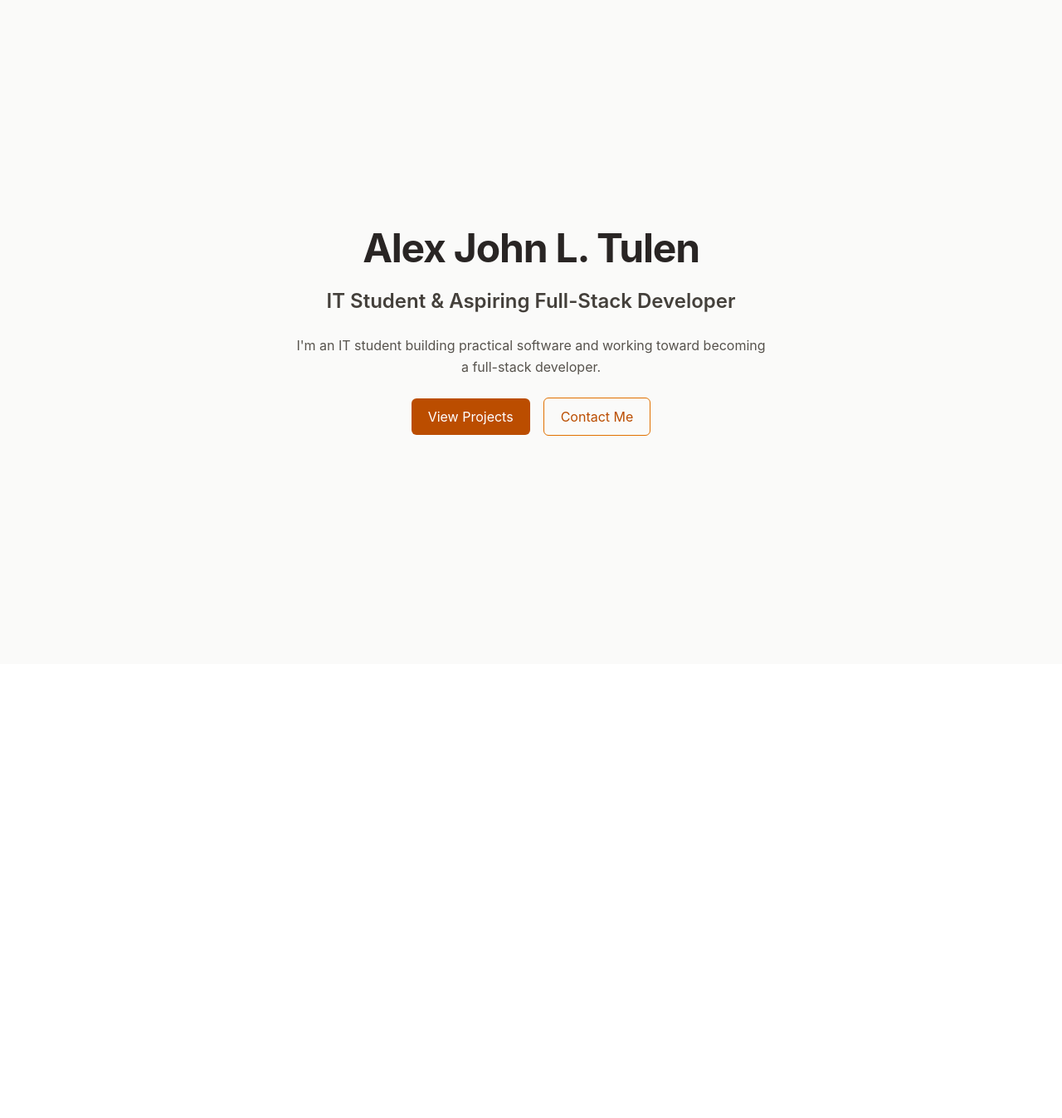
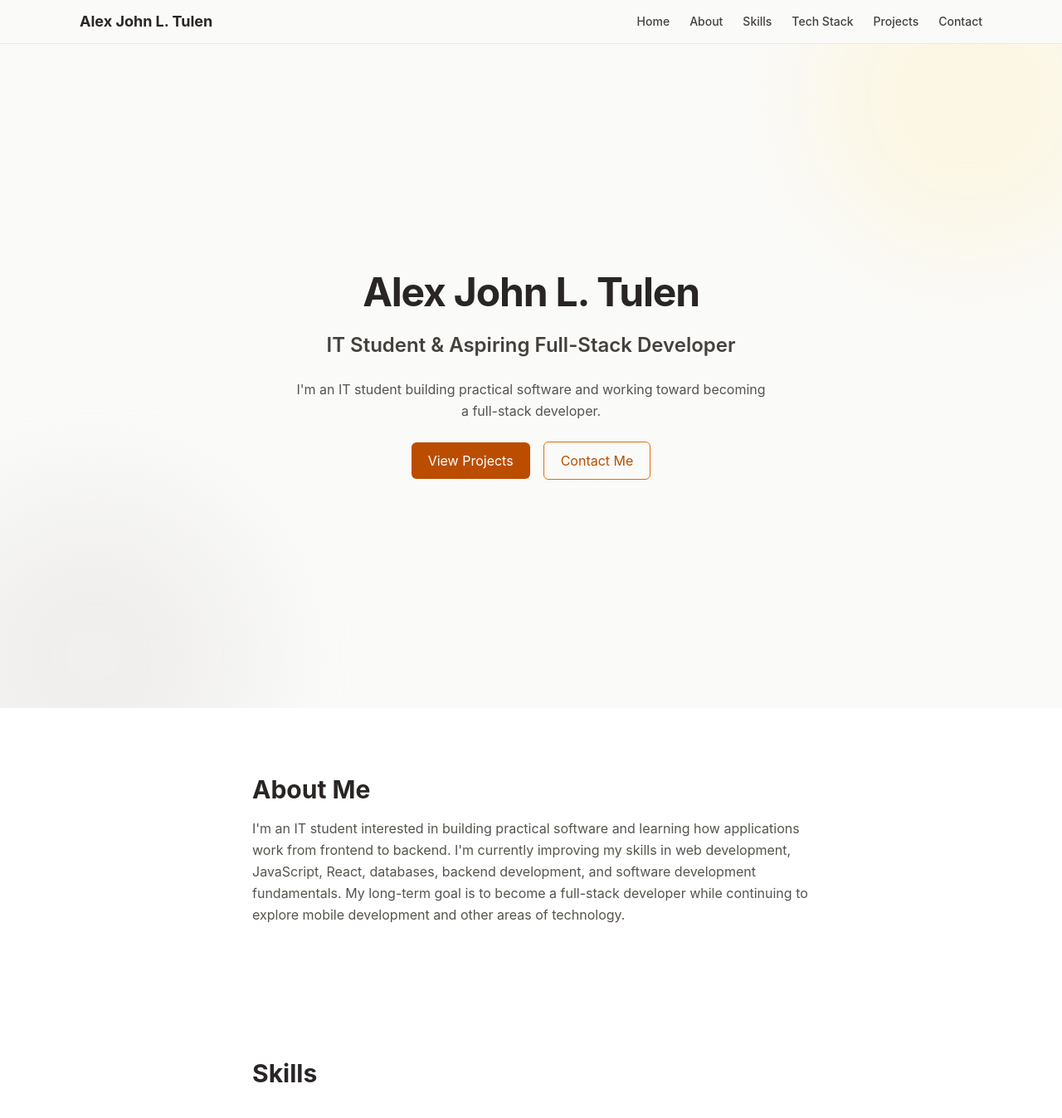
Before and after one commit to Cymrc/portfolio, a React (Vite) app: page / in a window 1280 px wide. Shown: the top 1347 px of the page at 83% size. Before the commit the page ends 800 px from the top, so only its background shows below. Built offline with nearby package versions, Linux system fonts and the light colour scheme.

Commit message:
feat: add Hero, About, and Skills sections

```diff
--- a/src/App.jsx
+++ b/src/App.jsx
@@ -1,10 +1,19 @@
+import Navbar from "./components/layout/Navbar";
 import Hero from "./components/sections/Hero";
+import About from "./components/sections/About";
+import Skills from "./components/sections/Skills";
 
 function App() {
   return (
-    <main>
-      <Hero />
-    </main>
+    <>
+      <Navbar />
+
+      <main>
+        <Hero />
+        <About />
+        <Skills />
+      </main>
+    </>
   );
 }
 
--- /dev/null
+++ b/src/components/layout/Navbar.jsx
@@ -0,0 +1,82 @@
+import { useState } from "react";
+
+function Navbar() {
+  const [isMenuOpen, setIsMenuOpen] = useState(false);
+
+  const navLinks = [
+    { name: "Home", href: "#hero" },
+    { name: "About", href: "#about" },
+    { name: "Skills", href: "#skills" },
+    { name: "Tech Stack", href: "#tech-stack" },
+    { name: "Projects", href: "#projects" },
+    { name: "Contact", href: "#contact" },
+  ];
+
+  const handleLinkClick = () => {
+    setIsMenuOpen(false);
+  };
+
+  return (
+    <header className="sticky top-0 z-50 border-b border-stone-200/80 bg-stone-50">
+      <nav
+        aria-label="Main Navigation"
+        className="mx-auto flex max-w-6xl items-center justify-between px-4 py-3 sm:px-6 lg:px-8"
+      >
+        {/* Brand Name Link */}
+        <a
+          href="#hero"
+          onClick={handleLinkClick}
+          className="text-base font-bold text-stone-800 transition-colors duration-200 hover:text-amber-800 focus-visible:outline-2 focus-visible:outline-amber-700 focus-visible:outline-offset-2 sm:text-lg"
+        >
+          Alex John L. Tulen
+        </a>
+
+        {/* Desktop Navigation Links */}
+        <div className="hidden items-center gap-6 md:flex">
+          {navLinks.map((link) => (
+            <a
+              key={link.name}
+              href={link.href}
+              className="text-sm font-medium text-stone-700 transition-colors duration-200 hover:text-amber-700 focus-visible:outline-2 focus-visible:outline-amber-700 focus-visible:outline-offset-2"
+            >
+              {link.name}
+            </a>
+          ))}
+        </div>
+
+        {/* Mobile Toggle Button */}
+        <button
+          type="button"
+          onClick={() => setIsMenuOpen(!isMenuOpen)}
+          aria-expanded={isMenuOpen}
+          aria-label="Toggle navigation"
+          className="rounded-md border border-stone-300 px-3 py-1.5 text-stone-700 transition-colors duration-200 hover:bg-stone-100 focus-visible:outline-2 focus-visible:outline-amber-700 focus-visible:outline-offset-2 md:hidden"
+        >
+          <span className="text-base font-bold leading-none select-none">
+            {isMenuOpen ? "✕" : "☰"}
+          </span>
+        </button>
+      </nav>
+
+      {/* Mobile Navigation Dropdown */}
+      {isMenuOpen && (
+        <div className="border-t border-stone-200/80 bg-stone-50 px-4 py-3 md:hidden">
+          <div className="flex flex-col gap-2">
+            {navLinks.map((link) => (
+              <a
+                key={link.name}
+                href={link.href}
+                onClick={handleLinkClick}
+                className="block rounded-md px-3 py-2 text-base font-medium text-stone-700 transition-colors duration-200 hover:bg-stone-100 hover:text-amber-700 focus-visible:outline-2 focus-visible:outline-amber-700"
+              >
+                {link.name}
+              </a>
+            ))}
+          </div>
+        </div>
+      )}
+    </header>
+  );
+}
+
+export default Navbar;
--- /dev/null
+++ b/src/components/sections/About.jsx
@@ -0,0 +1,19 @@
+function About() {
+  return (
+    <section id="about" className="px-4 py-20">
+      <div className="max-w-2xl mx-auto flex flex-col gap-4">
+        <h2 className="text-3xl font-bold text-stone-800">About Me</h2>
+        <p className="text-base text-stone-600 leading-relaxed">
+          I'm an IT student interested in building practical software and
+          learning how applications work from frontend to backend. I'm currently
+          improving my skills in web development, JavaScript, React, databases,
+          backend development, and software development fundamentals. My
+          long-term goal is to become a full-stack developer while continuing to
+          explore mobile development and other areas of technology.
+        </p>
+      </div>
+    </section>
+  );
+}
+
+export default About;
--- a/src/components/sections/Hero.jsx
+++ b/src/components/sections/Hero.jsx
@@ -2,9 +2,22 @@ function Hero() {
   return (
     <section
       id="hero"
-      className="flex min-h-[100dvh] flex-col items-center justify-center gap-6 bg-stone-50 px-4 text-center sm:px-6 lg:px-8"
+      className="relative flex min-h-[100dvh] flex-col items-center justify-center overflow-hidden bg-stone-50 px-4 text-center sm:px-6 lg:px-8"
     >
-      <div className="flex max-w-2xl flex-col items-center gap-6">
+      {/* Subtle Warm Earthy Ambient Background Accents */}
+      <div
+        aria-hidden="true"
+        className="pointer-events-none absolute inset-0 select-none overflow-hidden"
+      >
+        {/* Top-Right Soft Amber Glow */}
+        <div className="absolute -top-32 -right-20 h-80 w-80 rounded-full bg-amber-100/40 blur-3xl sm:h-96 sm:w-96" />
+
+        {/* Bottom-Left Soft Stone Accent Glow */}
+        <div className="absolute -bottom-32 -left-20 h-80 w-80 rounded-full bg-stone-200/50 blur-3xl sm:h-96 sm:w-96" />
+      </div>
+
+      {/* Hero Content */}
+      <div className="relative z-10 flex max-w-2xl flex-col items-center gap-6">
         <h1 className="text-4xl font-bold tracking-tight text-stone-800 sm:text-5xl">
           Alex John L. Tulen
         </h1>
--- /dev/null
+++ b/src/components/sections/Skills.jsx
@@ -0,0 +1,28 @@
+import { skills } from "../../data/skills";
+import SkillBadge from "../ui/SkillBadge";
+
+function Skills() {
+  return (
+    <section id="skills" className="px-4 py-20">
+      <div className="max-w-2xl mx-auto flex flex-col gap-8">
+        <h2 className="text-3xl font-bold text-stone-800">Skills</h2>
+
+        {skills.map((categoryGroup) => (
+          <div key={categoryGroup.category}>
+            <h3 className="text-xl font-semibold text-stone-700">
+              {categoryGroup.category}
+            </h3>
+
+            <div className="flex flex-wrap gap-2">
+              {categoryGroup.items.map((skill) => (
+                <SkillBadge key={skill.name} name={skill.name} />
+              ))}
+            </div>
+          </div>
+        ))}
+      </div>
+    </section>
+  );
+}
+
+export default Skills;
--- /dev/null
+++ b/src/components/ui/SkillBadge.jsx
@@ -0,0 +1,7 @@
+function SkillBadge({ name }) {
+  return (
+    <span className="bg-amber-100 text-sm px-3 py-1 rounded-full">{name}</span>
+  );
+}
+
+export default SkillBadge;
--- /dev/null
+++ b/src/data/skills.js
@@ -0,0 +1,47 @@
+export const skills = [
+  {
+    category: "Frontend",
+    items: [
+      { name: "HTML", level: "familiar" },
+      { name: "CSS", level: "comfortable" },
+      { name: "JavaScript", level: "learning" },
+      { name: "React", level: "learning" },
+      { name: "Tailwind CSS", level: "learning" },
+    ],
+  },
+  {
+    category: "Backend",
+    items: [
+      { name: "Node.js", level: "learning" },
+      { name: "Express.js", level: "learning" },
+    ],
+  },
+  {
+    category: "Databases",
+    items: [
+      { name: "MySQL", level: "comfortable" },
+      { name: "Supabase", level: "learning" },
+    ],
+  },
+  {
+    category: "Programming",
+    items: [
+      { name: "Java", level: "comfortable" },
+      { name: "Python", level: "familiar" },
+    ],
+  },
+  {
+    category: "Mobile",
+    items: [
+      { name: "Flutter", level: "learning" },
+    ],
+  },
+  {
+    category: "Tools",
+    items: [
+      { name: "Git", level: "learning" },
+      { name: "GitHub", level: "familiar" },
+      { name: "VS Code", level: "comfortable" },
+    ],
+  },
+];
```
Also changed, not shown: 1 other file (tests, documents, lock files or other folders).
